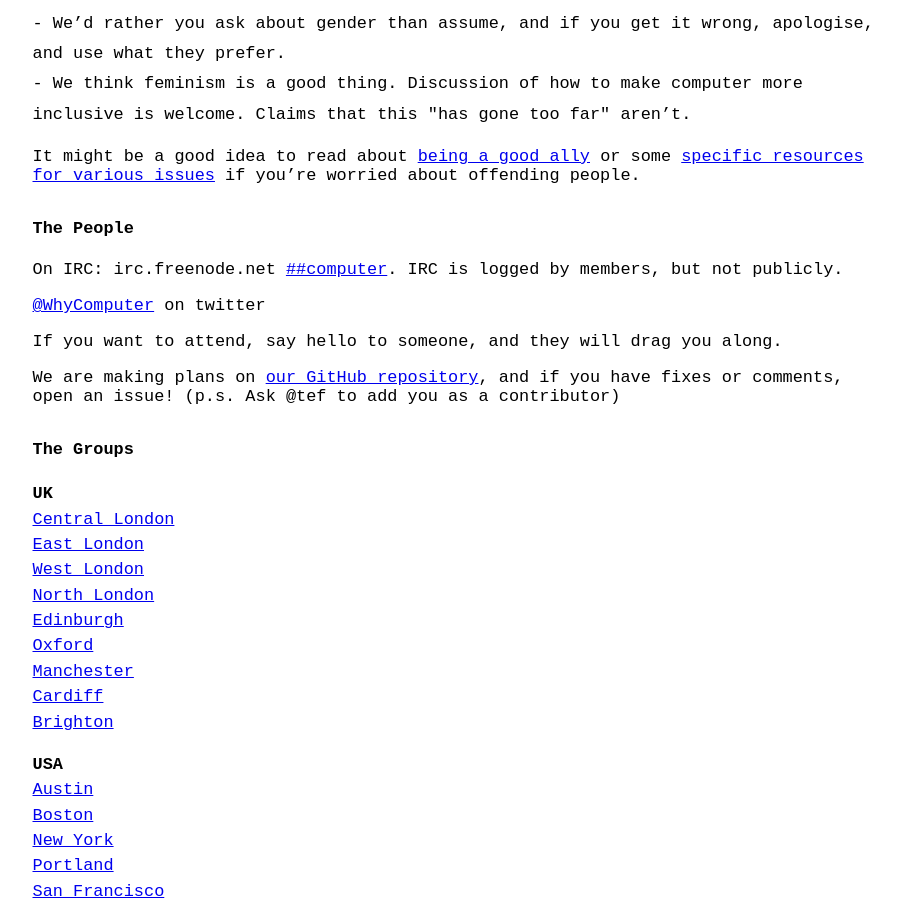
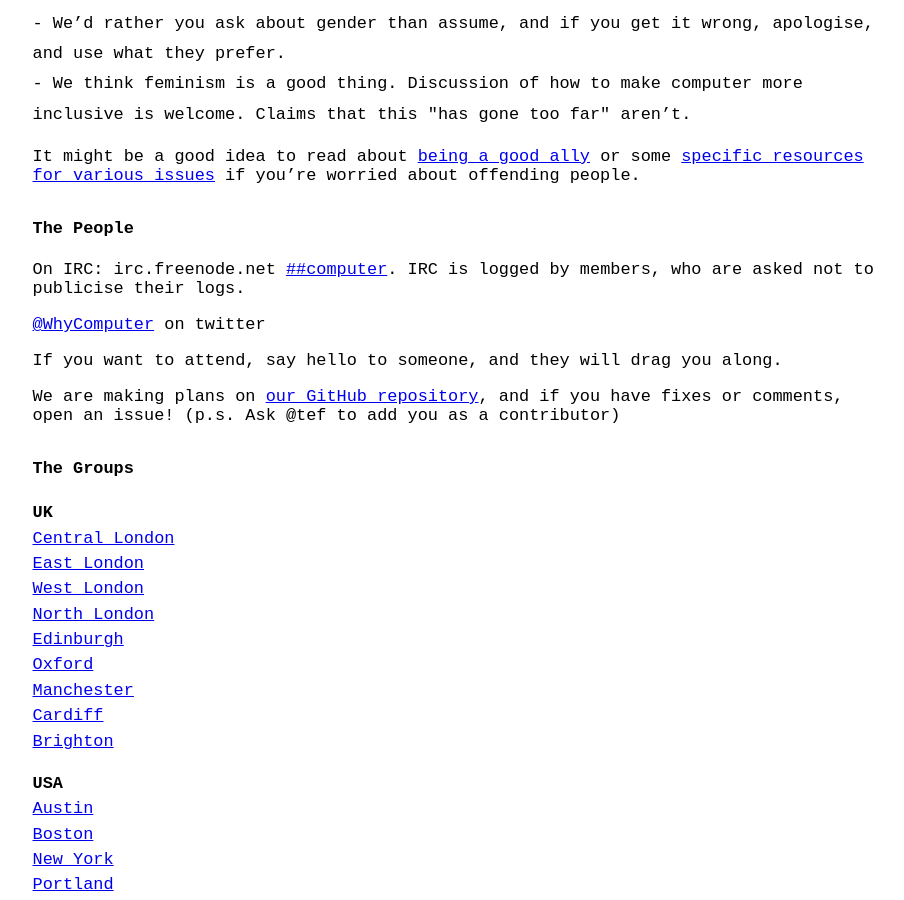
Before and after one commit to computeranonymous/computer, a Jekyll site: the page built from index.html, in a window 1280 px wide and 900 px high, scrolled down 1391 px. Shown: the whole window, without its empty margins (185-1089 px from the left). Built offline with Jekyll 4.4.1, drawn with Linux system fonts in a browser that asks for light colours.

Commit message:
Reduce strength of wording re public logs
I feel that if you say anything stronger than "people are encouraged not
to publish their logs" you're giving people a false and inappropriate
sense of security.

```diff
--- a/index.html
+++ b/index.html
@@ -55,7 +55,7 @@ title: Computer Anonymous
 
       <h4>The People</h4>
 
-      <p>On IRC: irc.freenode.net <a href="irc://irc.freenode.net/%23%23computer">##computer</a>. IRC is logged by members, but not publicly.</p>
+      <p>On IRC: irc.freenode.net <a href="irc://irc.freenode.net/%23%23computer">##computer</a>. IRC is logged by members, who are asked not to publicise their logs.</p>
 
       <p><a href="http://twitter.com/WhyComputer">@WhyComputer</a> on twitter</p>
 
```
